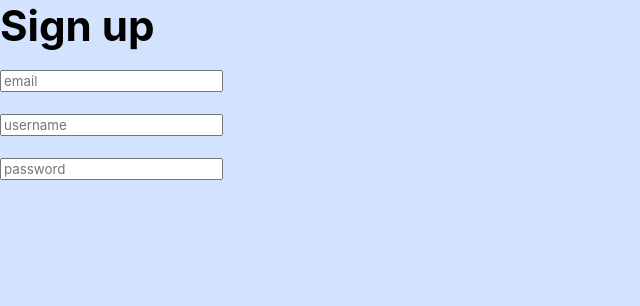
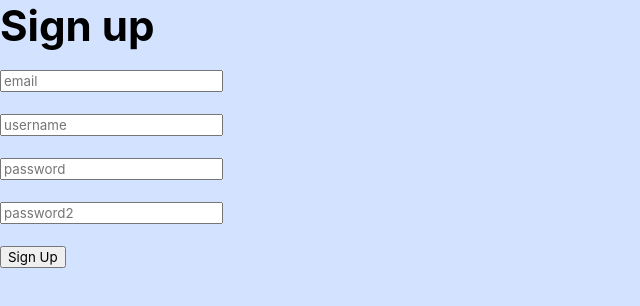
Before and after one commit to Panfi98/BrainsFrontend, a React (Vite) app: page /signup in a window 1280 px wide. Shown: the top 306 px of the page, without its empty margins (0-640 px from the left). Built offline with nearby package versions, Linux system fonts and the light colour scheme.

Commit message:
added password protection feature

```diff
--- a/src/Components/Authorization/SignUp.jsx
+++ b/src/Components/Authorization/SignUp.jsx
@@ -1,47 +1,79 @@
-import {useNavigate} from "react-router-dom";
-import {useState} from "react";
-import {TextInput} from "../Input Field/TextInput.jsx";
-import {CreateUser} from "../../Fetcher/CreateUser.js";
+import { useNavigate } from "react-router-dom";
+import { useState } from "react";
+import { TextInput } from "../Input Field/TextInput.jsx";
+import { CreateUser } from "../../Fetcher/CreateUser.js";
 
 export function SignUp() {
-
-    const [newUserData, setNewUserData] = useState({username: "", password: "", password2: "", email: ""});
-    const [fetchStatus, setFetchStatus] = useState(false);
-    const navigate = useNavigate()
+    const [newUserData, setNewUserData] = useState({
+        username: "",
+        password: "",
+        password2: "",
+        email: ""
+    });
+    const [isLoading, setIsLoading] = useState(false);
+    const navigate = useNavigate();
 
     const onChange = (e) => {
+        const { name, value } = e.target;
+        setNewUserData({ ...newUserData, [name]: value });
+    };
+
+    const onSubmit = async (e) => {
         e.preventDefault();
-        const {name, value} = e.target
-        setNewUserData({...newUserData, [name]: value})
-    }
 
-    const onSubmit = async (e)=>{
-        e.preventDefault();
-        try{
-            if (newUserData.password === newUserData.password2) {
-                const response = await CreateUser(newUserData)
-                if (response.status === 200) {
-                    navigate('/login')
-                    console.log('Successfully signed up')
-                }
-            }
-        }
-        catch(error){
-            console.log(error)
+        if (!newUserData.email || !newUserData.username || !newUserData.password || !newUserData.password2) {
+            alert('Please fill in all fields');
+            return;
         }
 
-    }
+        if (newUserData.password !== newUserData.password2) {
+            alert('Passwords do not match');
+            return;
+        }
+
+        setIsLoading(true);
+        try {
+            const response = await CreateUser(newUserData);
+            if (response.ok) {
+                navigate('/login');
+                console.log('Successfully signed up');
+            }
+        } catch (error) {
+            console.error('Signup error:', error);
+        } finally {
+            setIsLoading(false);
+        }
+    };
 
     return (
         <div className='signup-container'>
-            <div className={'signup'}>
+            <div className='signup'>
                 <h3>Sign up</h3>
-                <TextInput label={'email'} onChange={onChange} value={newUserData.email}/>
-                <TextInput label={'username'} onChange={onChange} value={newUserData.username}/>
-                <TextInput label={'password'} onChange={onChange} value={newUserData.password}/>
-                <div className='login-footer'>
-                </div>
+                <form onSubmit={onSubmit}>
+                    <TextInput label='email' onChange={onChange} value={newUserData.email} />
+                    <TextInput label='username' onChange={onChange} value={newUserData.username} />
+                    <TextInput
+                        label='password'
+                        onChange={onChange}
+                        value={newUserData.password}
+                        type="password"
+                    />
+                    <TextInput
+                        label='password2'
+                        onChange={onChange}
+                        value={newUserData.password2}
+                        type="password"
+                    />
+                    <button
+                        type="submit"
+                        className="signup-button"
+                        disabled={isLoading}
+                    >
+                        {isLoading ? 'Signing up...' : 'Sign Up'}
+                    </button>
+                </form>
+                <div className='signup-footer'></div>
             </div>
         </div>
-    )
+    );
 }
--- a/src/Components/Input Field/TextInput.jsx
+++ b/src/Components/Input Field/TextInput.jsx
@@ -1,8 +1,8 @@
-export function TextInput({label, value, onChange}) {
+export function TextInput({label, value, onChange, type = 'text'}) {
 
     return (
         <div className={'text-input'}>
-            <input type = 'text'
+            <input type = {type}
             name={label}
             onChange={onChange}
             value={value}
```
